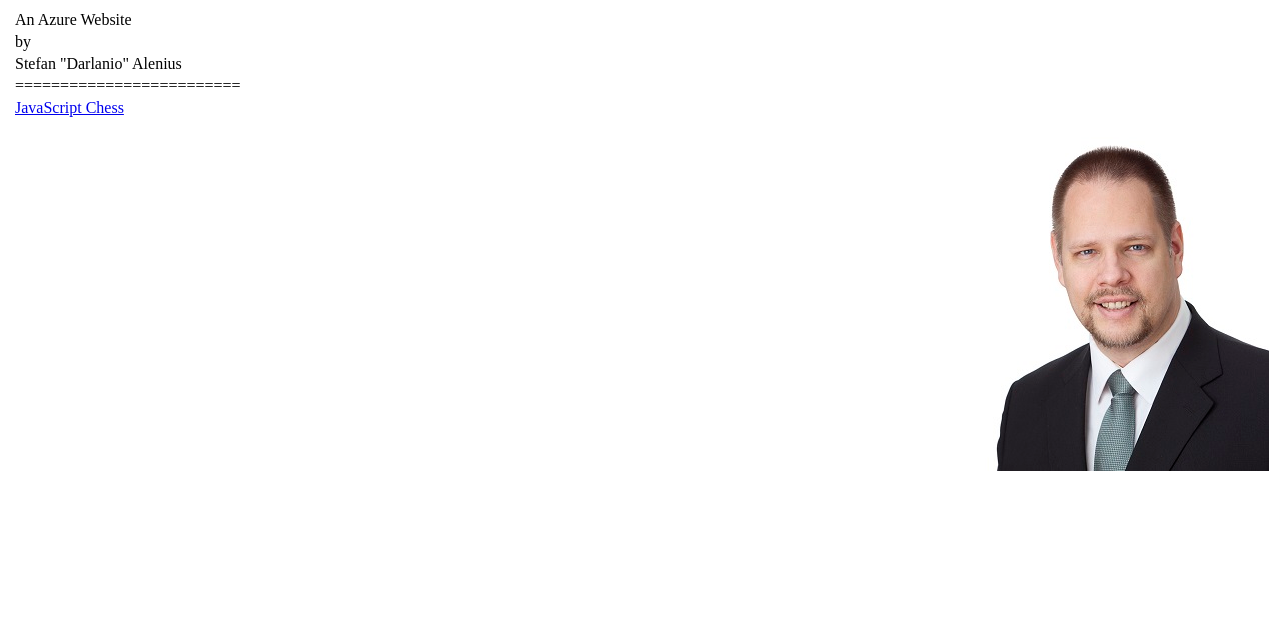
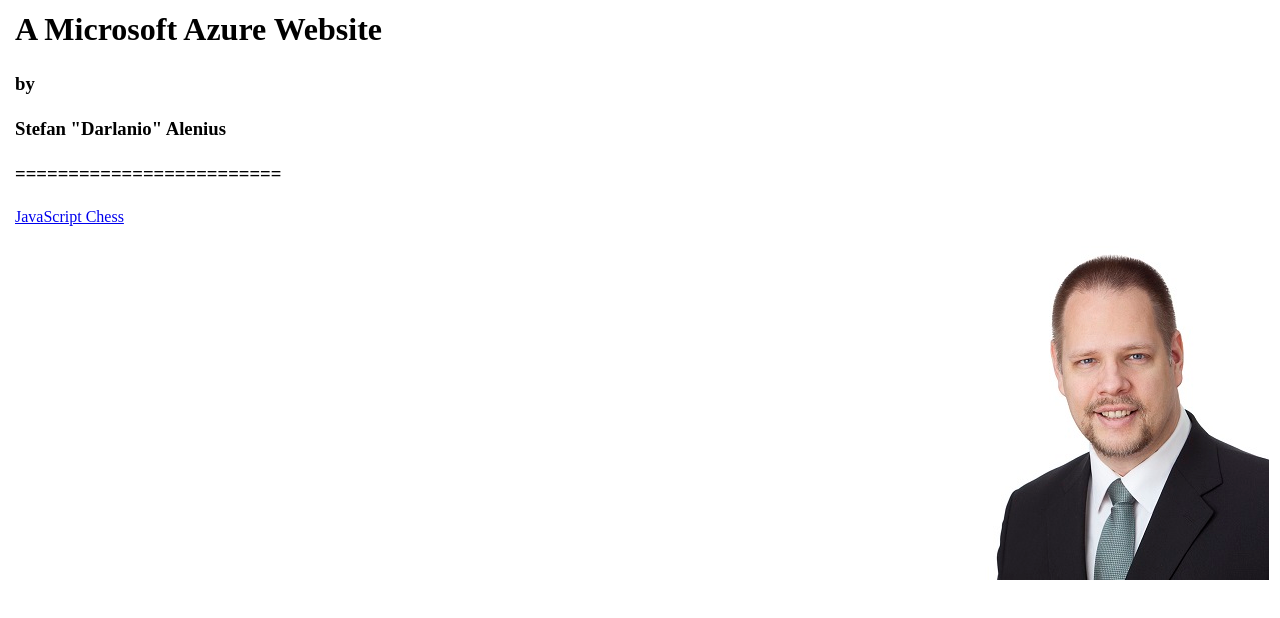
Before and after one commit to Darlanio/JavaScriptChess, a plain HTML site: page index.html in a window 1280 px wide. Drawn offline with Linux system fonts and the light colour scheme.

Commit message:
Larger text?

```diff
--- a/index.html
+++ b/index.html
@@ -4,12 +4,14 @@
     <title>Azure Website by Stefan Alenius</title>
   </HEAD>
   <BODY style="background-color: white;" >
+    <CENTER>
     <TABLE>
-    <TR><TD width=300></TD><TD width="100%">An Azure Website</TD><TD width=300></TD></TR>
-    <TR><TD></TD><TD>by</TD><TD></TD></TR>
-    <TR><TD></TD><TD>Stefan "Darlanio" Alenius</TD><TD></TD></TR>
-    <TR><TD></TD><TD>=========================</TD><TD></TD></TR>
+    <TR><TD width=300></TD><TD width="100%"><H1>A Microsoft Azure Website</H1></TD><TD width=300></TD></TR>
+    <TR><TD></TD><TD><H3>by</H3></TD><TD></TD></TR>
+    <TR><TD></TD><TD><H3>Stefan "Darlanio" Alenius</H3></TD><TD></TD></TR>
+    <TR><TD></TD><TD><H3>=========================</H3></TD><TD></TD></TR>
     <TR><TD></TD><TD><A HREF="chess.html">JavaScript Chess</A></TD><TD></TD></TR>
     <TR><TD></TD><TD></TD><TD><IMG SRC="stefan20121010.jpg"></TD></TR>
+    </CENTER>
   </BODY>
 </HTMML>
```
